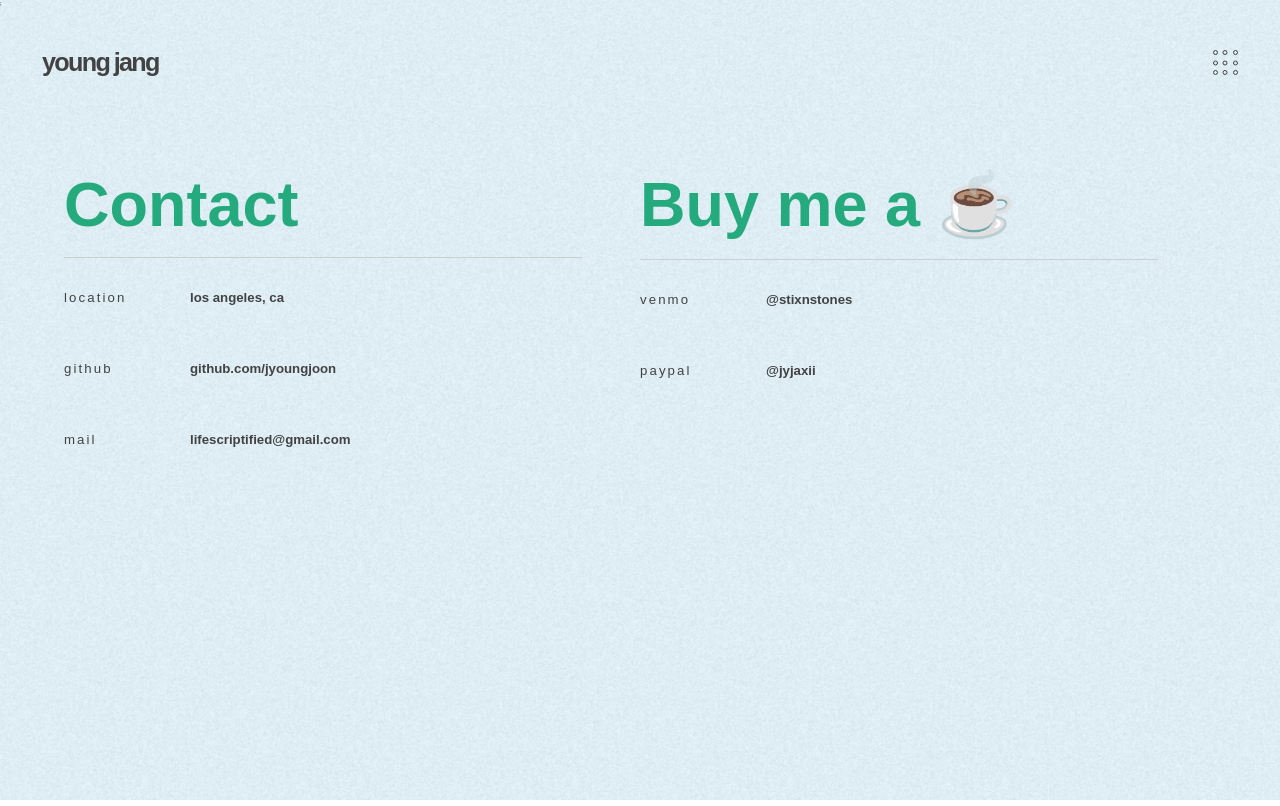
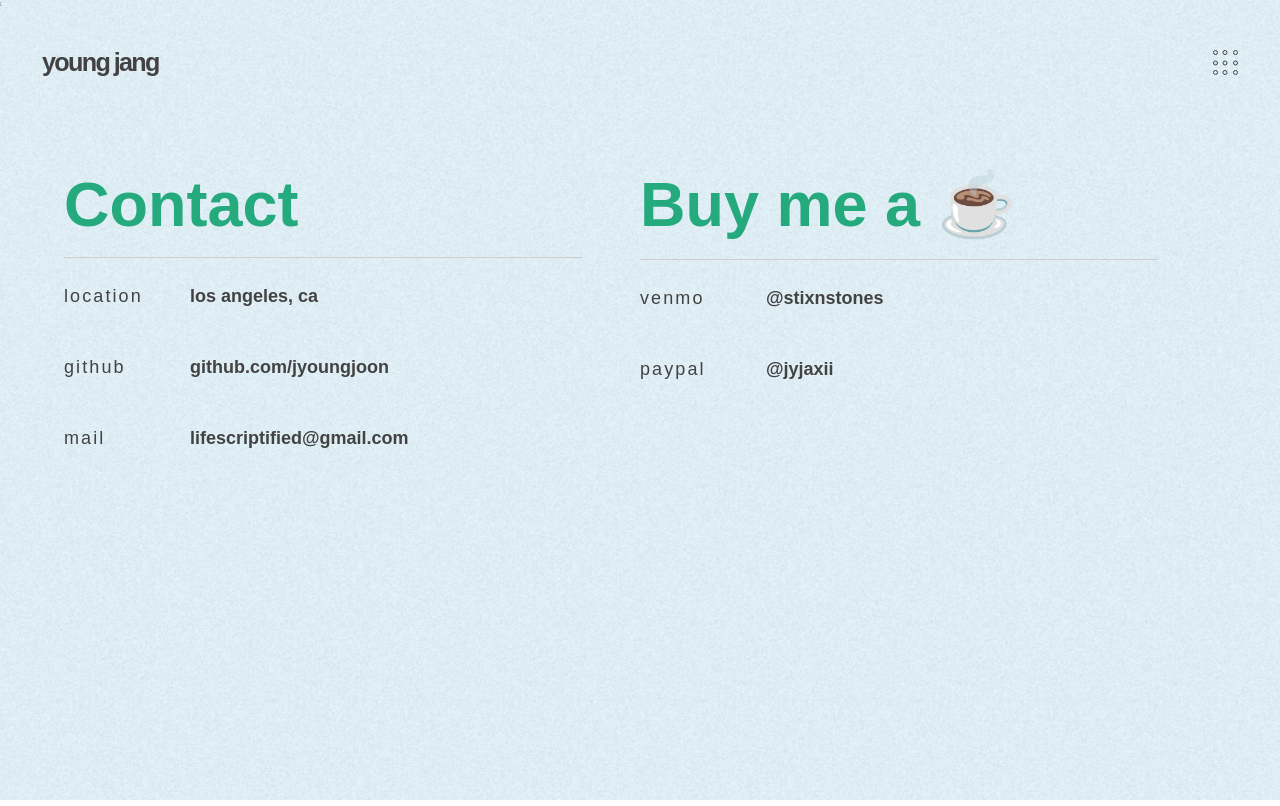
Before and after one commit to jyoungjoon/hiimyoungjang, a React (Create React App) app: page /hiimyoungjang/contact in a window 1280 px wide. Built offline with nearby package versions, Linux system fonts and the light colour scheme; a web font is replaced by a local one.

Commit message:
FIX: font sizes

```diff
--- a/src/pages/Contact.jsx
+++ b/src/pages/Contact.jsx
@@ -79,6 +79,15 @@ const InfoType = styled.div`
   &:first-child {
     margin-top: 2.5rem;
   }
+
+  & span {
+    @media ${device.laptopL} {
+      font-size: 18px;
+    }
+    @media ${device.laptop} {
+      font-size: 14px;
+    }
+  }
 `;
 
 const DonationType = styled.div`
@@ -89,9 +98,25 @@ const DonationType = styled.div`
   &:first-child {
     margin-top: 2.5rem;
   }
+
+  & span {
+    @media ${device.laptopL} {
+      font-size: 18px;
+    }
+    @media ${device.laptop} {
+      font-size: 14px;
+    }
+  }
 `;
 
-const StyledLink = styled(Link)``;
+const StyledLink = styled(Link)`
+  @media ${device.laptopL} {
+    font-size: 18px;
+  }
+  @media ${device.laptop} {
+    font-size: 14px;
+  }
+`;
 
 function Contact({ isNavOpen, setIsHome }) {
   setIsHome(false);
```
